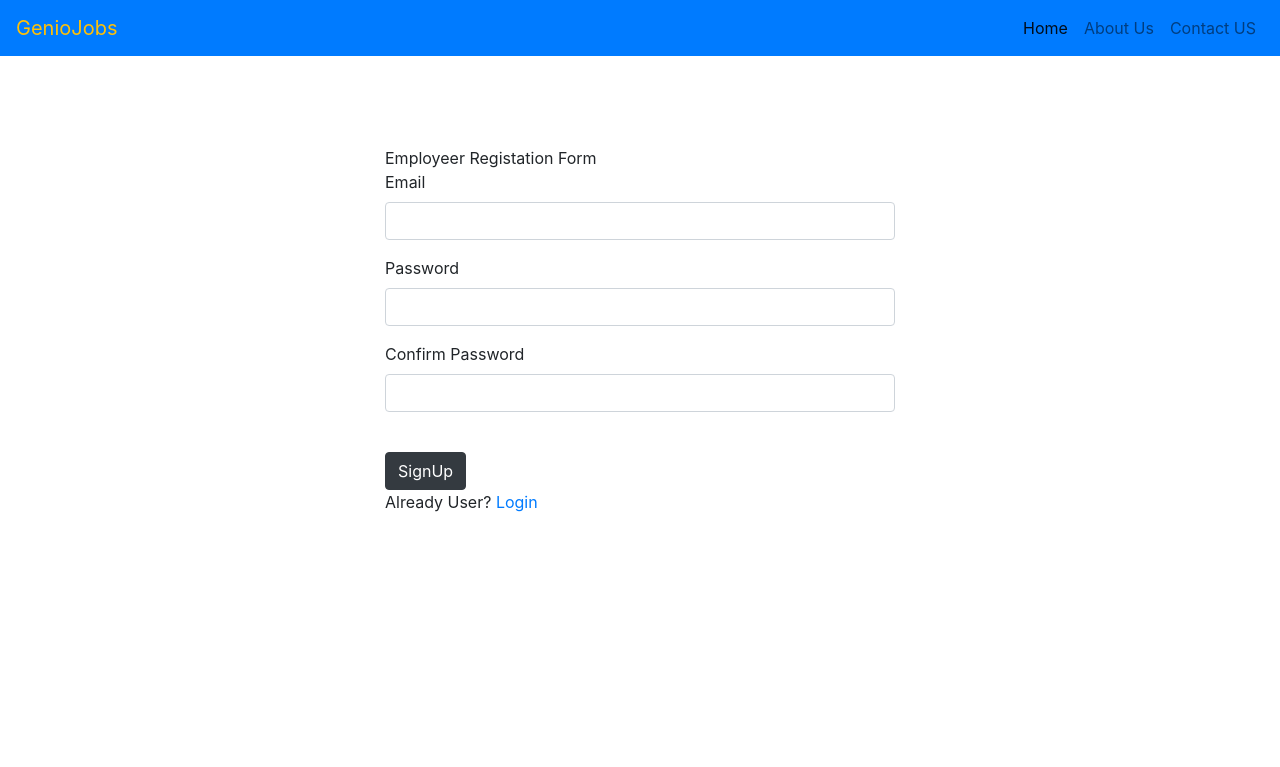
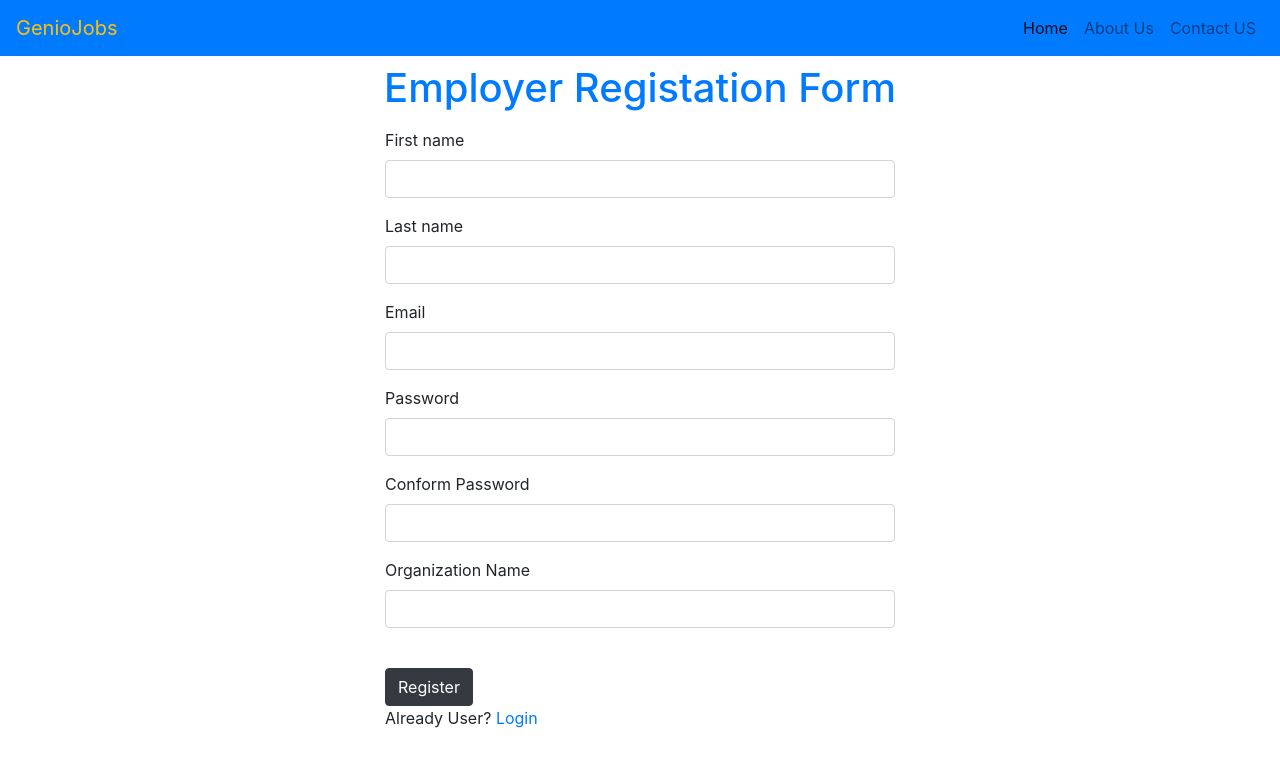
Before and after one commit to ThonteShila/GenioJobs, a Django app: page /register/ in a window 1280 px wide. Shown: the top 767 px of the page. Run offline with Django 4.2, Linux system fonts and the light colour scheme; some libraries are stand-ins or nearby versions.

Commit message:
login and reg for jobseeker and employer completed

```diff
--- a/geniojobs_project/geniojobsapp/admin.py
+++ b/geniojobs_project/geniojobsapp/admin.py
@@ -1,6 +1,6 @@
 
 from django.contrib import admin
-from .models import student,Grade
+from .models import student,Grade,GenioUsers
 
 
 # Register your models here.
@@ -8,3 +8,4 @@ from .models import student,Grade
 
 admin.site.register(student)
 admin.site.register(Grade)
+admin.site.register(GenioUsers)
--- a/geniojobs_project/geniojobsapp/forms.py
+++ b/geniojobs_project/geniojobsapp/forms.py
@@ -1,7 +1,7 @@
 from django import forms
 class FeedbackForm(forms.Form):
 
-    name=forms.CharField(label="Employeer's Login",max_length=100)
+    name=forms.CharField(label="Employer's Login",max_length=100)
     def __init__(self, *args, **kwargs):
         super(FeedbackForm, self).__init__(*args, **kwargs)
         for visible in self.visible_fields():
--- a/geniojobs_project/geniojobsapp/templates/register.html
+++ b/geniojobs_project/geniojobsapp/templates/register.html
@@ -7,34 +7,59 @@
     {%include 'base.html'%}
     <form action="" method="POST">
         {% csrf_token %}
-        <div id="login">
-            <h3 class="text-center text-white pt-5">Employeer Login form</h3>
-            <div class="container">
+        <div id="Registation">
+            <h1 class="text-center text-primary pt-2">{{data.name}} Registation Form</h1>
+
+            <div id="login-row" class="row justify-content-center">
+                <label class="text-primary">{{Passwordmessage}}</label>
+                <label class="text-primary">{{message}}</label>
+            </div>
+              <div class="container">
                 <div id="login-row" class="row justify-content-center align-items-center">
                     <div id="login-column" class="col-md-6">
                         <div id="login-box" class="col-md-12">
-                                <div id="data_js">{{data.name}}</div>
+
+                                <label for="Firstname">First name</label>
+                                <div class="form-group">
+                                    <input type="text" class="form-control p-2"
+                                    id="Firstname" name="first_name" requires>
+                                </div>
+
+                                <label for="lastname">Last name</label>
+                                <div class="form-group">
+                                    <input type="text" class="form-control p-2"
+                                    id="lastname" name="last_name" requires>
+                                </div>
+
                                 <label for="email">Email</label>
                                 <div class="form-group">
-                                    <input type="email" class="form-control p-2" id="email" name="email" requires>
+                                    <input type="email" class="form-control p-2"
+                                    id="email" name="email" requires>
                                 </div>
 
-                                <label for="password1">Password</label>
+                                <label for="password">Password</label>
                                 <div class="form-group">
                                     <input type="password" class="form-control p-2"
                                     id="password" name="password" requires>
                                 </div>
 
-                                <label for=" password2">Confirm Password</label>
+                                <label for="conformpassword">Conform Password</label>
                                 <div class="form-group">
                                     <input type="password" class="form-control p-2"
-                                    id="conformPassword" name="conformPassword"
-                                        required>
+                                    id="conformpassword" name="conform_password" requires>
                                 </div>
+                                {% if data.name == 'Employer' %}
+                                    <label for="organization_name">Organization Name</label>
+                                    <div class="form-group">
+                                        <input type="text" class="form-control p-2"
+                                        id="organizationname" name="organization_name" requires>
+                                    </div>
+                                {% endif %}
                                 <br>
-                                <button type="submit" class="btn btn-dark">SignUp</button>
+                                <button type="submit" class="btn btn-dark"
+                                name="btnRegister" value="{{data.name}}">Register</button>
                                 <br>
-                                Already User? <a href="/re_login" name="relogin">Login</a>
+                                Already User? <a href="/re_login" name="relogin" >Login</a>
                         </div>
                     </div>
                 </div>
--- a/geniojobs_project/geniojobsapp/urls.py
+++ b/geniojobs_project/geniojobsapp/urls.py
@@ -6,11 +6,11 @@ urlpatterns = [
      path('grade_function/', views.grade_function, name='grade_function'),
      path('display_stud/', views.display_stud, name='display_stud'),
      path('add_stud/', views.add_stud, name='add_stud'),
-     path('login/', views.employeer_login_page, name='login'),
-     path('jslogin/', views.jobseeker_login_page, name='jslogin'),
-     path('register/', views.employeer_new, name='register'),
-     path('jsregister/', views.jobseeker_new_page, name='jsregister'),
+     path('login/', views.employer_login, name='login'),
+     path('jslogin/', views.jobseeker_login, name='jslogin'),
+     path('register/', views.employer_new, name='register'),
+     path('jsregister/', views.jobseeker_new, name='jsregister'),
      path('re_login/', views.re_login, name='jsregister'),
-     path('employeer_dashboard/', views.employeer_dashboard, name='employeer_dashboardr'),
+     path('employer_dashboard/', views.employer_dashboard, name='employer_dashboardr'),
      path('jobseeker_dashboard/', views.jobseeker_dashboard, name='jobseeker_dashboard'),
 ]
--- a/geniojobs_project/geniojobsapp/views.py
+++ b/geniojobs_project/geniojobsapp/views.py
@@ -1,15 +1,12 @@
-from django.shortcuts import render,redirect
-from geniojobsapp.models import Data,student,Grade
-from django.http import HttpResponse,HttpResponseRedirect
-from .forms import FeedbackForm
+from django.shortcuts import render
+from django.template import RequestContext
+from geniojobsapp.models import Data,student,Grade,GenioUsers
+from django.http import HttpResponse
 from django.contrib.auth.models import User
 # Create your views here.
-def home(request):
-        return render(request,'home.html',{})
+
 def grade_function(request):
-        print("grade")
         grade=Grade.objects.all()
-        print(grade)
         context={
                "grade":grade
                }
@@ -35,7 +32,6 @@ def add_stud(request):
                              stud_grade=grade,iscurrent=False)
 
                 stud.save()
-                print("Student added successfully.")
                 message="Student added successfully."
                 grade=Grade.objects.all()
                 context={
@@ -44,61 +40,147 @@ def add_stud(request):
                 }
                 return render(request, 'add_stud.html',context)
         elif request.method == 'GET':
-                print("grade")
                 grade=Grade.objects.all()
-                for g in grade:
-                        print(g.gradename)
-                print("grade")
-
                 context={
                 "grade":grade
                 }
                 return render(request, 'add_stud.html',context)
         else:
                 return HttpResponse("Else and handled, studnot Added.")
-def employeer_login_page(request):
+
+
+def home(request):
+        return render(request,'home.html',{})
+
+def employer_login(request):
         data=Data()
-        data.name='Employeer Login'
+        data.name='Employer Login'
+        global login_success
+        login_success=False
+
         if request.method=="POST":
-                login_email=request.POST.get('emailLogin')
-                login_password=request.POST.get('passwordLogin')
-                print(login_email,login_password)
-                print("if")
+                emailLogin=request.POST.get('emailLogin')
+                passwordLogin=request.POST.get('passwordLogin')
+                geniousers = GenioUsers.objects.filter(is_employer=True
+                                                       ,email=emailLogin
+                                                       ,password=passwordLogin)
+                print("geniousers count:",geniousers.count())
+                message="Record for this email and password is not present"
+                for geniouser in geniousers:
+                        if geniousers.count()==1:
+                                message="Successfully login"
+                                print("message:",message)
+                                login_success=True
+                                break
+                        else :
+                                message="Email or Password do not match"
+                                print("message:",message)
+                                login_success=False
+                                break
+                if login_success==True:
+                        return render(request,"employer_dashboard.html",{'message':message})
+                else:
+                        return render(request,"login.html",{'message':message})
+
+        elif request.method=="GET":
+                print("message:","GET")
+                return render(request,"login.html",{'data':data})
+
+        print("message:","out")
         return render(request,"login.html",{'data':data})
 
-def jobseeker_login_page(request):
+def jobseeker_login(request):
         data=Data()
         data.name='Job Seeker Login'
+        global login_success
+        login_success=False
+
+        if request.method=="POST":
+                emailLogin=request.POST.get('emailLogin')
+                passwordLogin=request.POST.get('passwordLogin')
+                geniousers = GenioUsers.objects.filter(is_employer=False
+                                                       ,email=emailLogin
+                                                       ,password=passwordLogin)
+                print("geniousers count:",geniousers.count())
+                message="Record for this email and password is not present"
+                for geniouser in geniousers:
+                        if geniousers.count()==1:
+                                message="Successfully login"
+                                print("message:",message)
+                                login_success=True
+                                break
+                        else :
+                                message="Email or Password do not match"
+                                print("message:",message)
+                                login_success=False
+                                break
+                if login_success==True:
+                        return render(request,"jobseeker_dashboard.html",{'message':message})
+                else:
+                        return render(request,"login.html",{'message':message})
+
+        elif request.method=="GET":
+                print("message:","GET")
+                return render(request,"login.html",{'data':data})
+
+        print("message:","out")
         return render(request,"login.html",{'data':data})
 
-def employeer_new(request):
+
+def employer_new(request):
         data=Data()
-        data.name='Employeer Registation Form'
+        data.name='Employer'
+        print("Method is",request.method)
         if request.method=="POST":
-                email=request.POST.get('email')
-                password=request.POST.get('password')
-                conformpassword=request.POST.get('conformPassword')
-                data.is_employeer=True
-                print(email,password,conformpassword)
-                if password!=conformpassword:
-                        return HttpResponse("Password and conform password not matching")
+                firstname=request.POST.get('first_name')
+                lastname=request.POST.get('last_name')
+                employee_email=request.POST.get('email')
+                employee_password=request.POST.get('password')
+                conformpassword=request.POST.get('conform_password')
+                organizationname=request.POST.get('organization_name')
+                if employee_password!=conformpassword:
+                        Passwordmessage="Password and Conform password not matching"
+                        return render(request,'register.html',{'Passwordmessage':Passwordmessage})
                 else:
+                        geniousersobj=GenioUsers(first_name=firstname,last_name=lastname,email=employee_email,
+                                                                is_employer=True,password=employee_password,
+                                                                organization_name=organizationname)
+                        geniousersobj.save()
+                        message="Employer added successfully."
+                        return render(request,'register.html',{'message':message})
 
-                        userobj=User.objects.create_user(email,password,conformpassword)
-                        userobj.save()
-                        return redirect('login')
+        print("data.name is",data.name)
         return render(request,'register.html',{'data':data})
 
-def jobseeker_new_page(request):
+def jobseeker_new(request):
         data=Data()
-        data.name='Job Seeker Registration Form'
+        data.name='Job Seeker'
+        print("Method is",request.method)
+        print("data.name is:",data.name)
+        if request.method=="POST":
+                firstname=request.POST.get('first_name')
+                lastname=request.POST.get('last_name')
+                employee_email=request.POST.get('email')
+                employee_password=request.POST.get('password')
+                conformpassword=request.POST.get('conform_password')
+                if employee_password!=conformpassword:
+                        Passwordmessage="Password and Conform password not matching"
+                        return render(request,'register.html',{'Passwordmessage':Passwordmessage})
+                else:
+                        geniousersobj=GenioUsers(first_name=firstname,last_name=lastname,email=employee_email,
+                                                        is_employer=False,password=employee_password)
+                        geniousersobj.save()
+                        message="Job Seeker added successfully."
+                        return render(request,'register.html',{'message':message})
+
         return render(request,'register.html',{'data':data})
 
 def re_login(request):
         data=Data()
         data.name='Job Seeker Login'
         return render(request,"login.html",{'data':data})
-def employeer_dashboard(request):
-        return render(request,"employeer_dashboard.html")
+def employer_dashboard(request):
+
+        return render(request,"employer_dashboard.html")
 def jobseeker_dashboard(request):
         return render(request,"jobseeker_dashboard.html")
```
Also changed, not shown: geniojobs_project/geniojobsapp/models.py (+10 -0 lines), geniojobs_project/geniojobsapp/templates/home.html (+5 -5 lines), geniojobs_project/geniojobsapp/templates/login.html (+8 -5 lines), geniojobs_project/geniojobsapp/migrations/0005_geniousers.py (added), geniojobs_project/geniojobsapp/migrations/0006_alter_geniousers_organization_name.py (added), geniojobs_project/geniojobsapp/templates/employer_dashboard.html (renamed from geniojobs_project/geniojobsapp/templates/employeer_dashboard.html).
